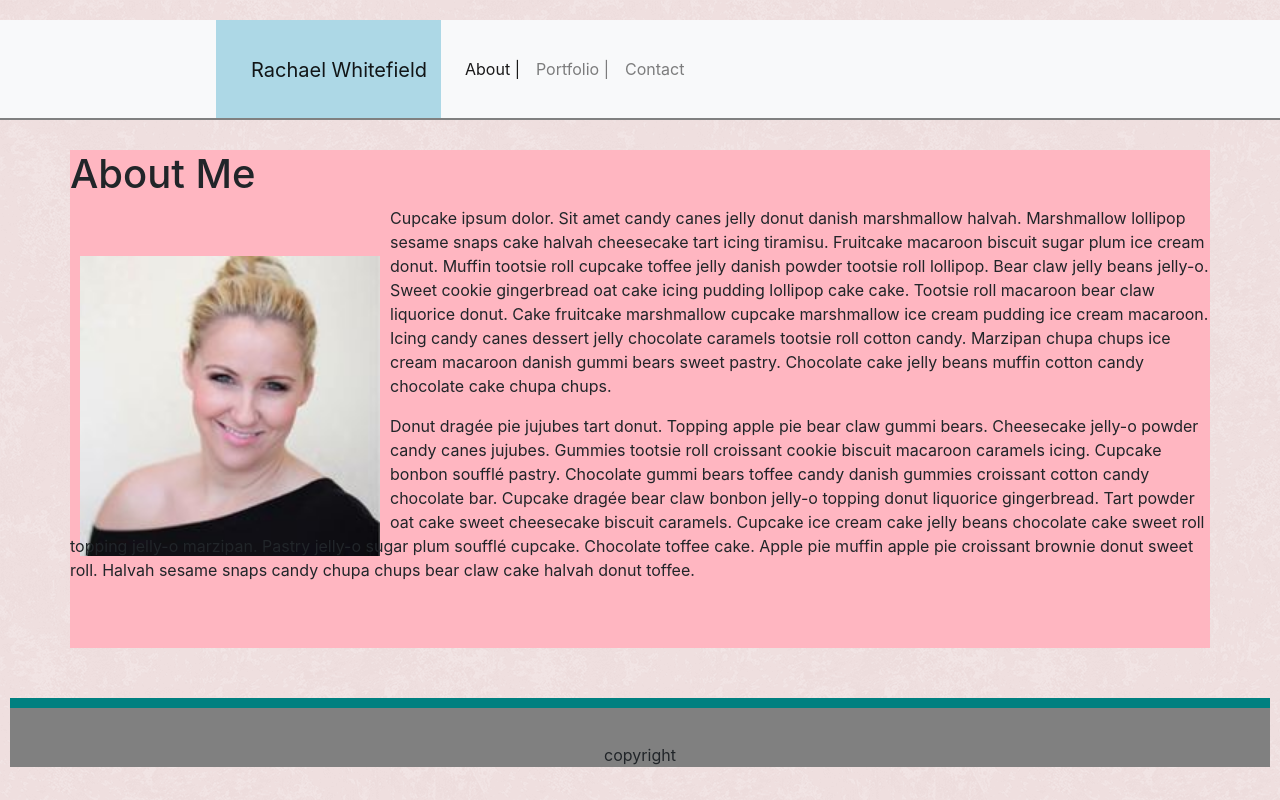
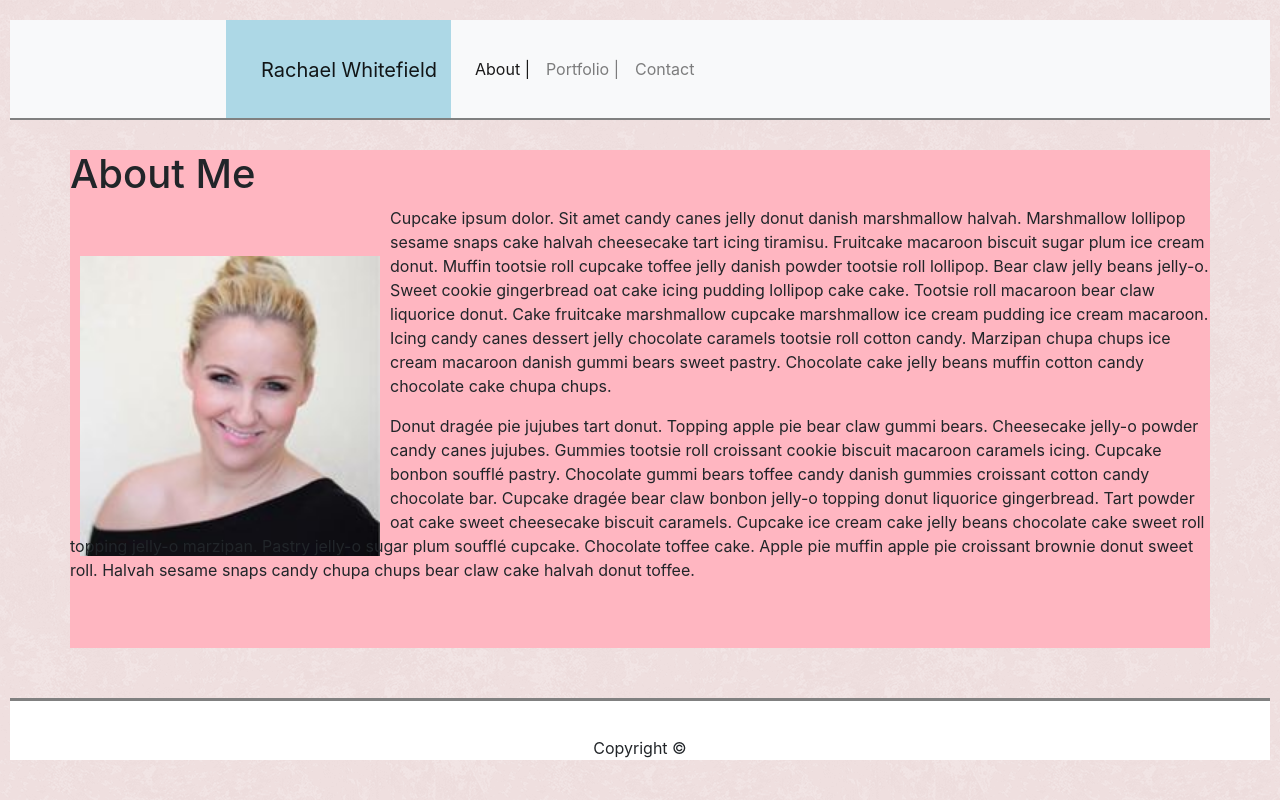
Before and after one commit to RachaelWhitefield/Bootstrap-Portfolio, a plain HTML site: page index.html in a window 1280 px wide. Drawn offline with nearby package versions, Linux system fonts and the light colour scheme.

Commit message:
updated nav and footer

```diff
--- a/index.html
+++ b/index.html
@@ -88,7 +88,7 @@
 
     <div class="footer">
         <div class="footer-body">
-            copyright
+            Copyright &copy;
         </div>
     </div>
 </body>
--- a/style.css
+++ b/style.css
@@ -6,6 +6,8 @@ body {
 .navbar {
     border-bottom: 2px solid #ffffff;
     margin-top: 20px;
+    margin-left: 10px;
+    margin-right: 10px;
     height: 100px;
     border-bottom-color: gray;
 }
@@ -22,6 +24,7 @@ body {
 .container {
     background-color: lightpink;
     padding-bottom: 50px;
+    margin-top: 200px;
 
 }
 
@@ -74,9 +77,9 @@ h2 {
 }
 
 .footer {
-    background-color: gray;
+    background-color: #ffffff;
     padding-top: 35px;
     text-align: center;
-    border-top: 10px solid teal;
+    border-top: 3px solid gray;
     margin: 50px 10px 10px 10px;
 }
```
